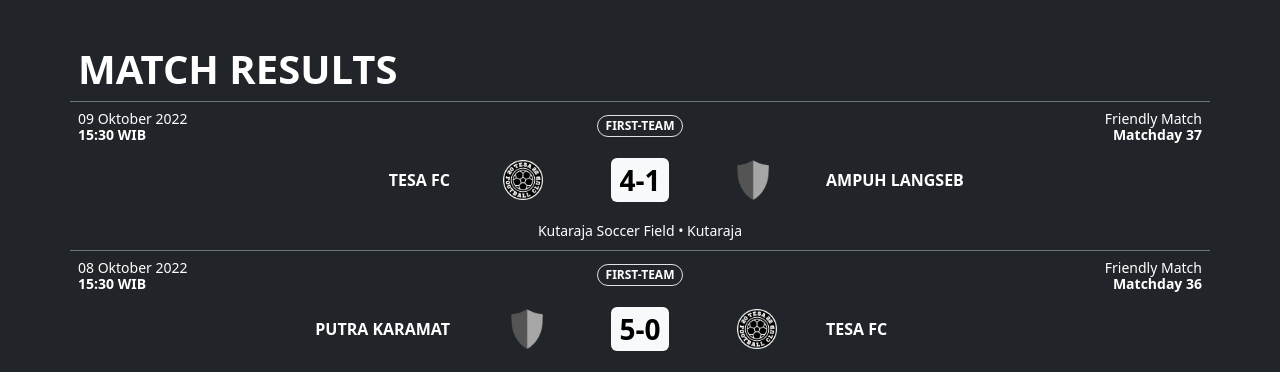
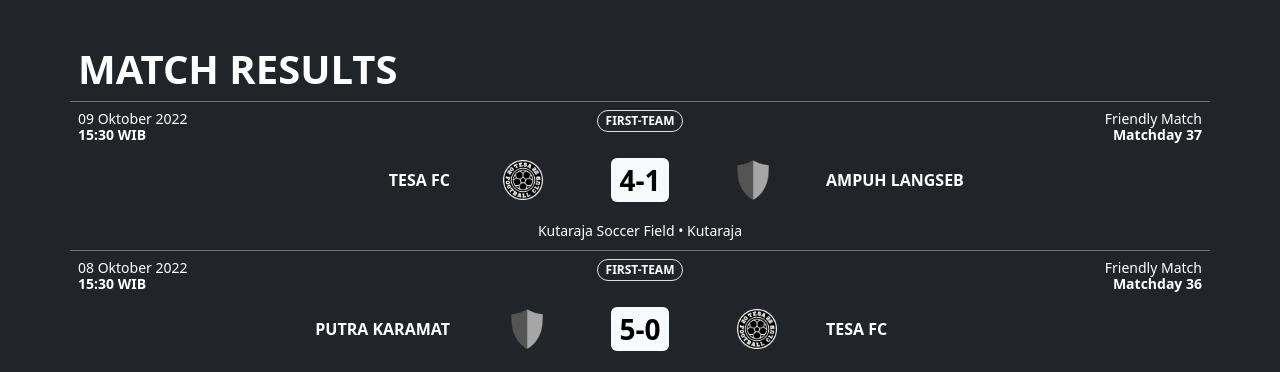
Before and after one commit to tesafc/tesafc.github.io, a Jekyll site: the page built from matches.html, in a window 1280 px wide. Shown: the part 467-839 px from the top of the page. Built offline with Jekyll 4.4.1, drawn with Linux system fonts in a browser that asks for light colours.

Commit message:
Update matches.html

```diff
--- a/matches.html
+++ b/matches.html
@@ -62,7 +62,7 @@ title: matches
               <p class="card-text text-start text-capitalize mb-0 lh-1"><small>{{ match.time }}</small></p>
               <p class="card-text text-start text-uppercase fw-bolder mb-0 lh-1"><small>{{ match.kick-off }}</small></p>
             </div>
-            <div class="col d-flex justify-content-center align-items-center"><small class="badge rounded-pill text-bg-dark border text-uppercase">{{ match.team }}</small></div>
+            <div class="col d-flex justify-content-center align-items-start"><small class="badge rounded-pill text-bg-dark border text-uppercase">{{ match.team }}</small></div>
             <div class="col">
               <p class="card-text text-end text-capitalize mb-0 lh-1"><small>{{ match.competition }}</small></p>
               <p class="card-text text-end text-capitalize fw-bolder mb-0 lh-1"><small>{{ match.matchday }}</small></p>
```
